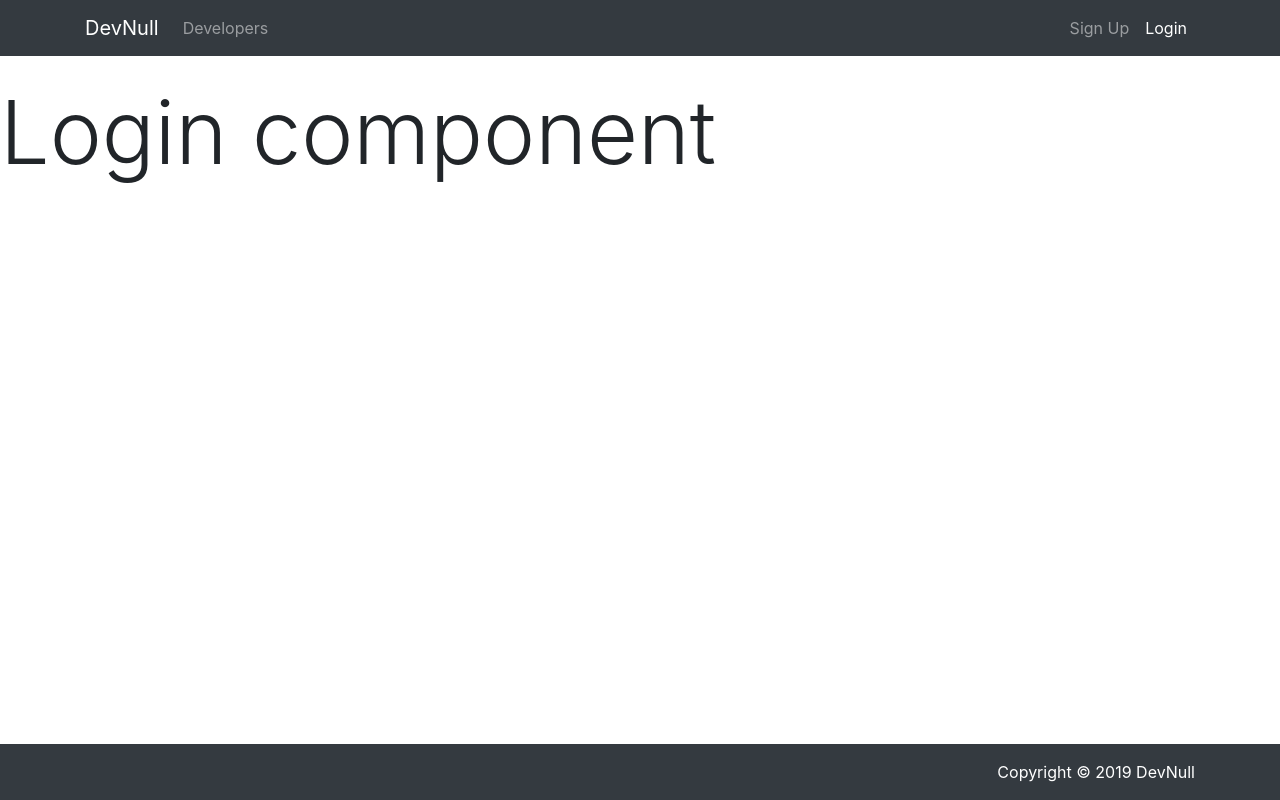
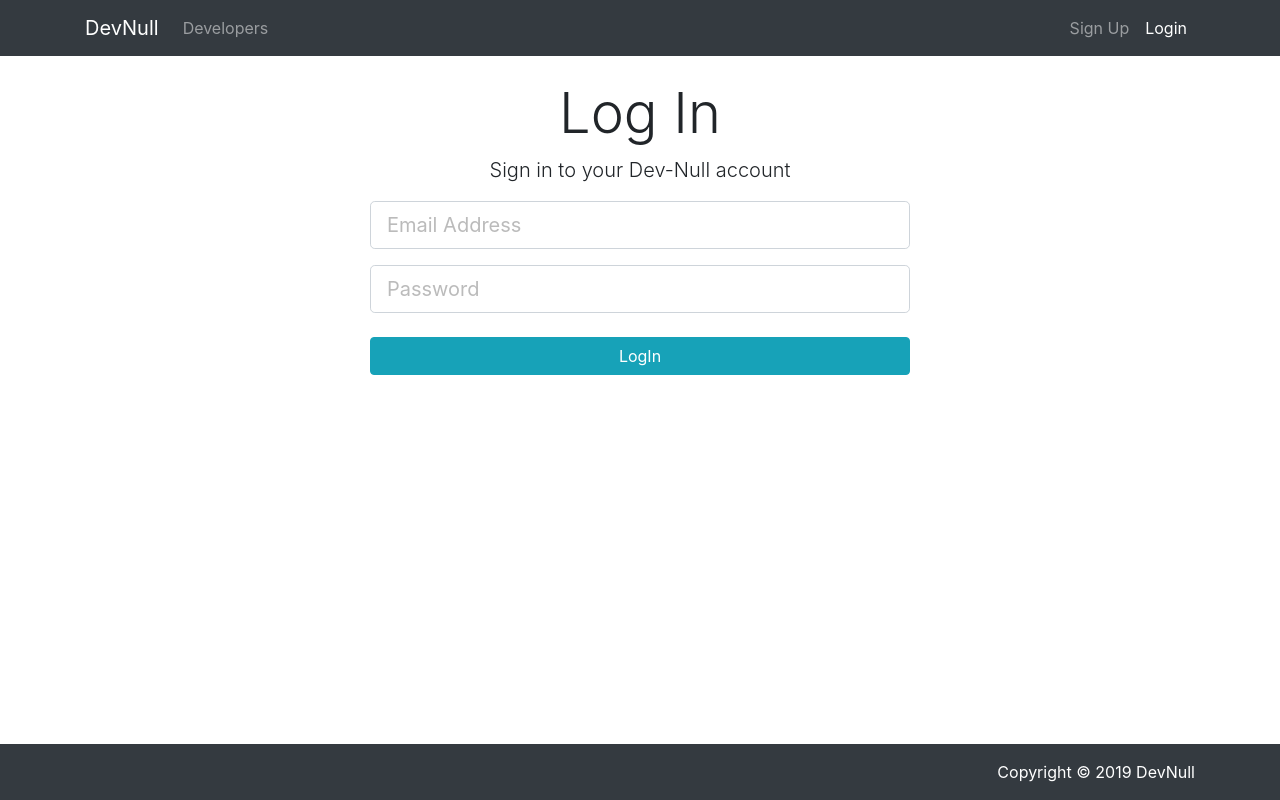
Before and after one commit to mrSerhi/Dev-Null, a React (Create React App) app in the folder client/: page /login in a window 1280 px wide. Built offline with nearby package versions, Linux system fonts and the light colour scheme.

Commit message:
add to Login component -> form with component state and swallow validation

```diff
--- a/client/src/components/Auth/Login.js
+++ b/client/src/components/Auth/Login.js
@@ -1,9 +1,89 @@
 import React, { Component } from "react";
 
 class Login extends Component {
-  state = {};
+  state = {
+    email: "",
+    password: ""
+  };
+
+  validate = data => {
+    const error = {};
+    let isValid = true;
+
+    if (data.email === "") {
+      error.email = "Email is required";
+      isValid = false;
+    }
+
+    if (data.password === "") {
+      error.password = "Password is required";
+      isValid = false;
+    }
+
+    return { error, isValid };
+  };
+
+  handleOnChange = e => this.setState({ [e.target.name]: e.target.value });
+
+  handleOnSubmit = e => {
+    e.preventDefault();
+    // validate
+    const data = {
+      email: this.state.email,
+      password: this.state.password
+    };
+    const { error, isValid } = this.validate(data);
+
+    if (!isValid) {
+      console.log(error);
+      return;
+    }
+    alert("LogIn!");
+
+    this.setState({ email: "", password: "" });
+  };
+
   render() {
-    return <h1 className="display-2">Login component</h1>;
+    return (
+      <div className="login">
+        <div className="container">
+          <div className="row">
+            <div className="col-md-6 m-auto">
+              <h1 className="display-4 text-center">Log In</h1>
+              <p className="lead text-center">
+                Sign in to your Dev-Null account
+              </p>
+
+              <form onSubmit={this.handleOnSubmit}>
+                <div className="form-group">
+                  <input
+                    value={this.state.email}
+                    onChange={this.handleOnChange}
+                    type="email"
+                    className="form-control form-control-lg"
+                    placeholder="Email Address"
+                    name="email"
+                  />
+                </div>
+                <div className="form-group">
+                  <input
+                    value={this.state.password}
+                    onChange={this.handleOnChange}
+                    type="password"
+                    className="form-control form-control-lg"
+                    placeholder="Password"
+                    name="password"
+                  />
+                </div>
+                <button type="submit" className="btn btn-info btn-block mt-4">
+                  LogIn
+                </button>
+              </form>
+            </div>
+          </div>
+        </div>
+      </div>
+    );
   }
 }
 
```
